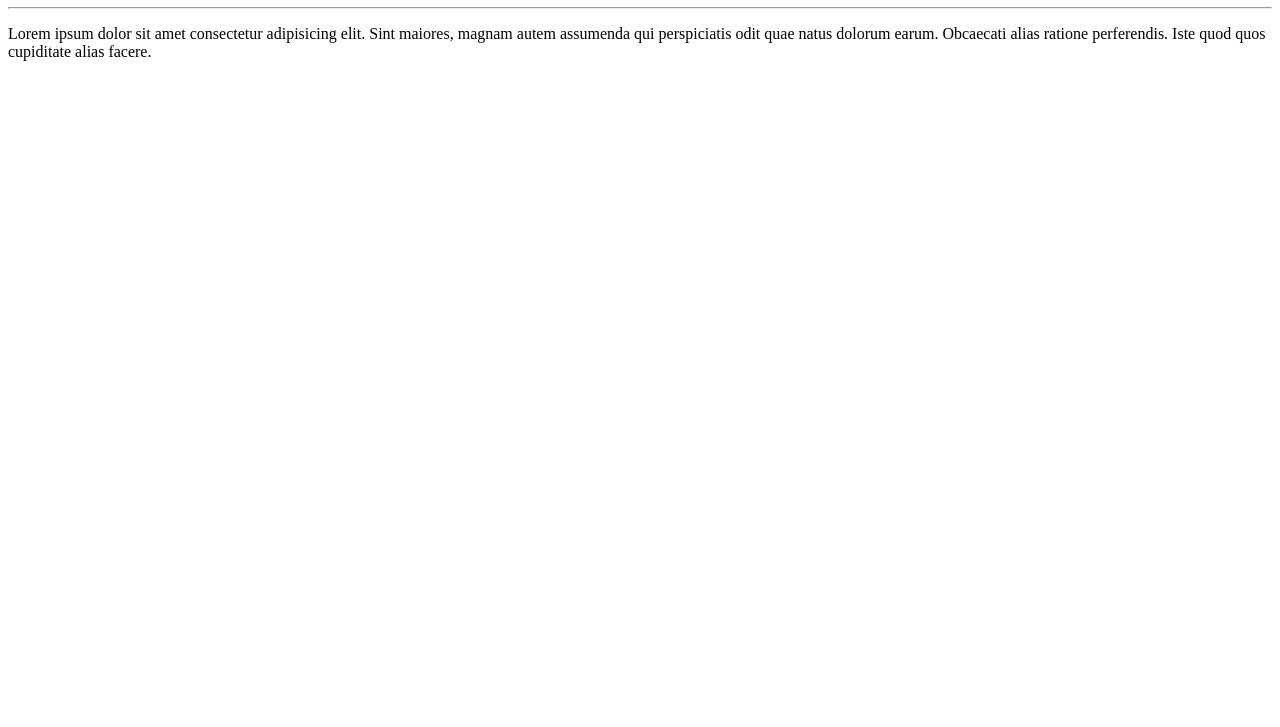
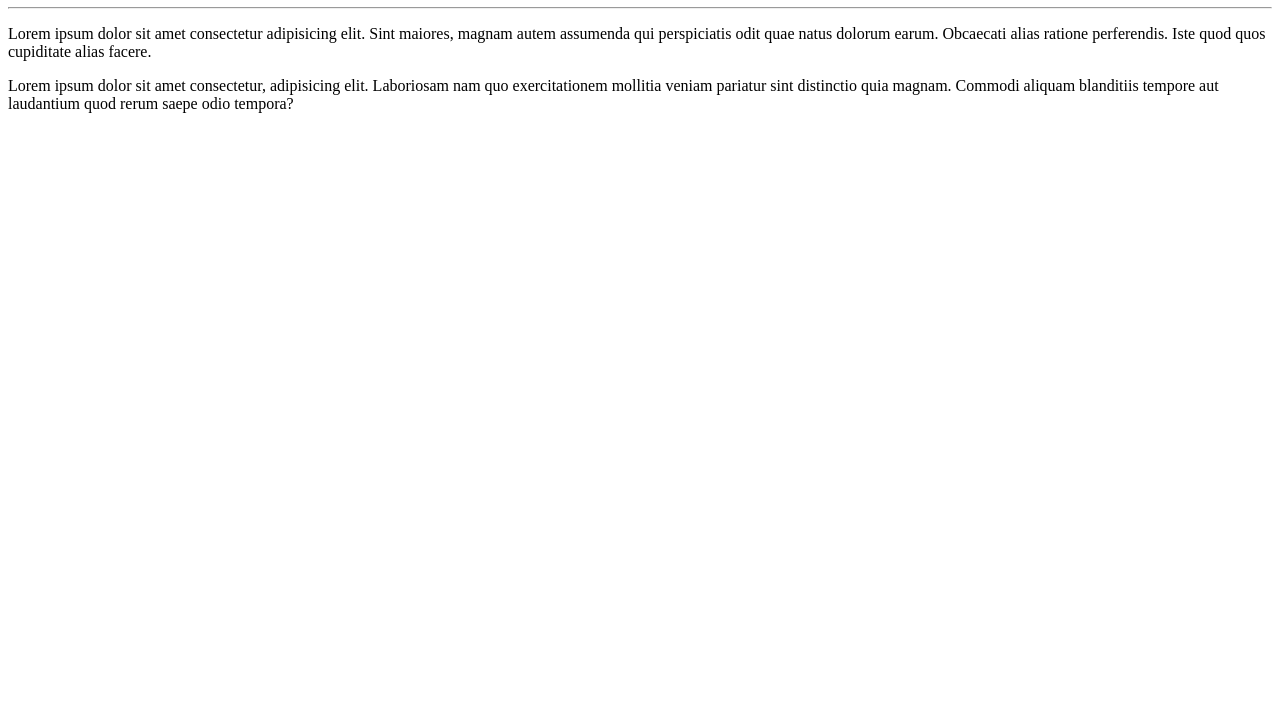
Before and after one commit to rodrigobarbosaw/Ola-Mundo, a plain HTML site: page site-exemplo/index.html in a window 1280 px wide. Shown: the part 73-800 px from the top of the page. Drawn offline with Linux system fonts and the light colour scheme.

Commit message:
adicionei mais um paragrafo

```diff
--- a/site-exemplo/index.html
+++ b/site-exemplo/index.html
@@ -9,6 +9,6 @@
     <h1>Olá Mundo</h1>
     <hr>
     <p>Lorem ipsum dolor sit amet consectetur adipisicing elit. Sint maiores, magnam autem assumenda qui perspiciatis odit quae natus dolorum earum. Obcaecati alias ratione perferendis. Iste quod quos cupiditate alias facere.</p>
-
+    <p>Lorem ipsum dolor sit amet consectetur, adipisicing elit. Laboriosam nam quo exercitationem mollitia veniam pariatur sint distinctio quia magnam. Commodi aliquam blanditiis tempore aut laudantium quod rerum saepe odio tempora?</p>
 </body>
 </html>
```
